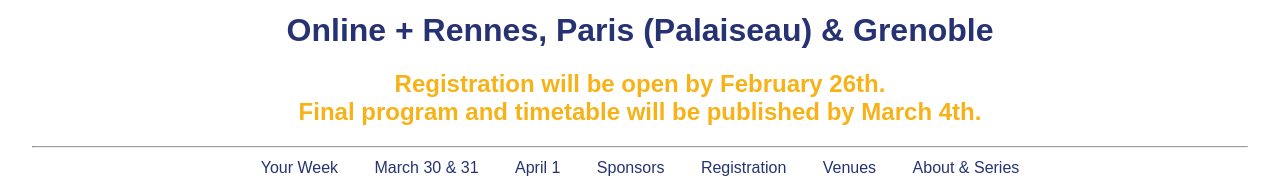
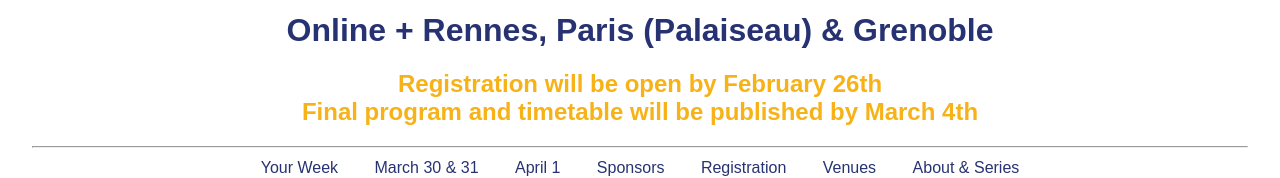
Before and after one commit to open-src-soc/2021-03, a plain HTML site: page index.html in a window 1280 px wide. Shown: the part 545-723 px from the top of the page. Drawn offline with nearby package versions, Linux system fonts and the light colour scheme.

Commit message:
Auto-commit: updated from source repo at 04ebb770.

```diff
--- a/index.html
+++ b/index.html
@@ -58,8 +58,8 @@ H3        { color: #0a6b7c }
   Online + Rennes, Paris (Palaiseau) & Grenoble
 </H1>
 <H2 style="text-align: center">
-  Registration will be open by February 26th.<br />
-  Final program and timetable will be published by March 4th.
+  Registration will be open by February 26th<br />
+  Final program and timetable will be published by March 4th
 </H2>
 <div class="pure-menu pure-menu-horizontal">
   <hr>
```
Also changed, not shown: organizers-table.html (+2 -2 lines), program-openhw-day.html (+2 -2 lines), program-riscv-meetings.html (+2 -2 lines), registration.html (+2 -2 lines), speakers-riscv-meetings.html (+2 -2 lines), sponsors-table.html (+2 -2 lines), sponsors.html (+2 -2 lines), venues.html (+2 -2 lines).
